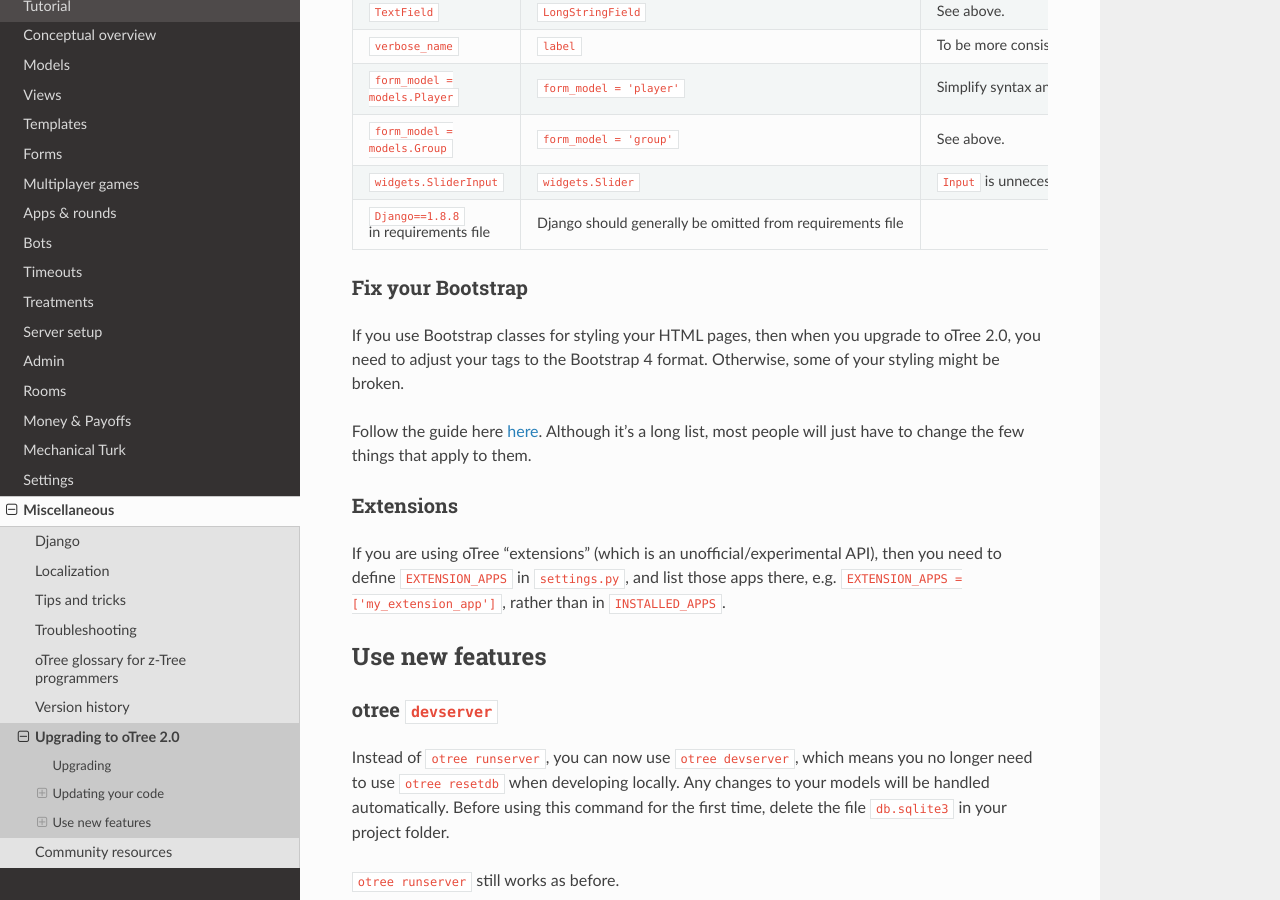
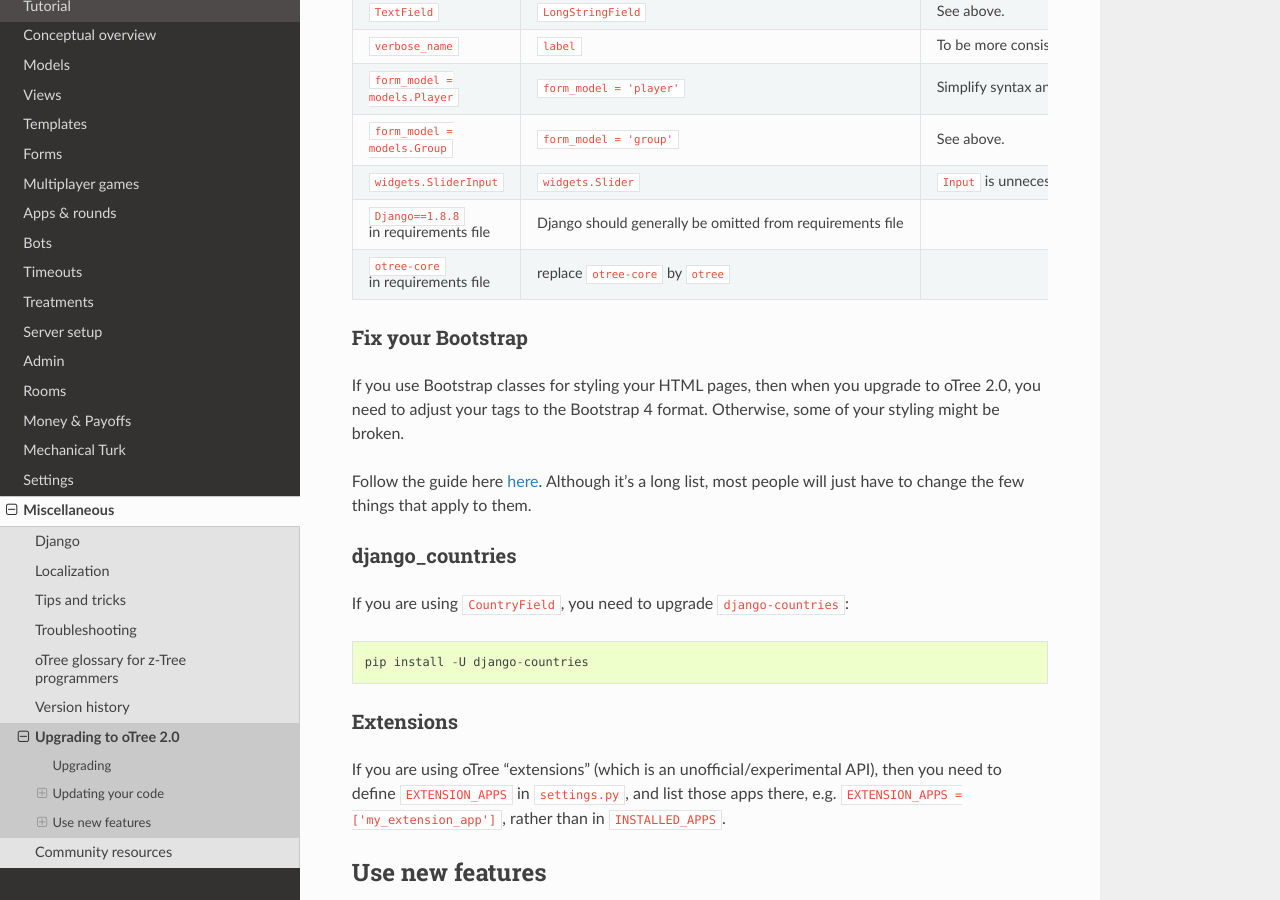
Before and after one commit to oTree-org/otree-docs, a Sphinx documentation site: the page built from source/misc/v20.rst, in a window 1280 px wide and 900 px high, scrolled down 1235 px. Built offline with Sphinx 7.4.7 and the Read the Docs theme 2.0.0, drawn with Linux system fonts in a browser that asks for light colours.

Commit message:
add note about django-countries

```diff
--- a/source/misc/django.rst
+++ b/source/misc/django.rst
@@ -68,7 +68,7 @@ Misc notes on models
 -  ``null=True`` and ``default=None`` are not necessary in your model
    field declarations; in oTree fields are null by default.
 -  ``initial`` is an alias for ``default`` in a model field's kwargs.
--  On ``CharField``\ s, ``max_length`` is not required.
+-  ``label`` is an alias for ``verbose_name`` in a model field's kwargs.
 
 Adding custom views & URLs
 ~~~~~~~~~~~~~~~~~~~~~~~~~~
--- a/source/misc/v20.rst
+++ b/source/misc/v20.rst
@@ -75,6 +75,9 @@ Here are the main changes that will be applied when you use ``otree update_my_co
 |``Django==1.8.8`` in           | Django should generally be omitted  |                                                                                |
 |requirements file              | from requirements file              |                                                                                |
 +-------------------------------+-------------------------------------+--------------------------------------------------------------------------------+
+|``otree-core`` in              | replace ``otree-core``              |                                                                                |
+|requirements file              | by ``otree``                        |                                                                                |
++-------------------------------+-------------------------------------+--------------------------------------------------------------------------------+
 
 Fix your Bootstrap
 ~~~~~~~~~~~~~~~~~~
@@ -87,6 +90,14 @@ Otherwise, some of your styling might be broken.
 Follow the guide here `here <https://getbootstrap.com/docs/4.0/migration/>`__.
 Although it's a long list, most people will just have to change the few things
 that apply to them.
+
+django_countries
+~~~~~~~~~~~~~~~~
+
+If you are using ``CountryField``, you need to upgrade ``django-countries``::
+
+    pip install -U django-countries
+
 
 Extensions
 ~~~~~~~~~~
```
